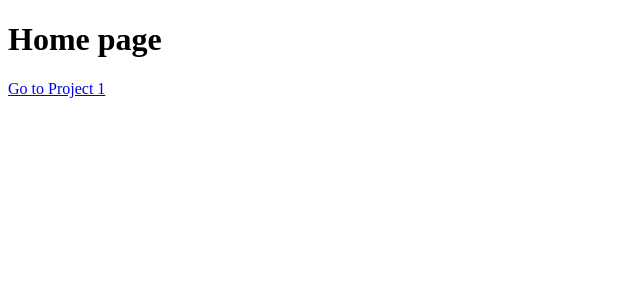
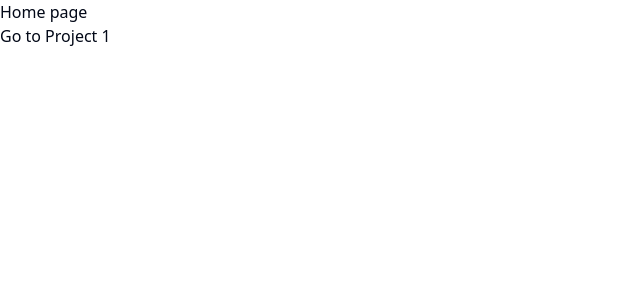
Before and after one commit to margOnline/project-manager, a Vue app: page / in a window 1280 px wide. Shown: the top 300 px of the page, without its empty margins (0-640 px from the left). Built offline with nearby package versions, Linux system fonts and the light colour scheme.

Commit message:
Configurations for shadcn and tailwindcss

```diff
--- /dev/null
+++ b/src/assets/index.css
@@ -0,0 +1,78 @@
+@tailwind base;
+@tailwind components;
+@tailwind utilities;
+
+@layer base {
+  :root {
+    --background: 0 0% 100%;
+    --foreground: 222.2 84% 4.9%;
+
+    --muted: 210 40% 96.1%;
+    --muted-foreground: 215.4 16.3% 46.9%;
+
+    --popover: 0 0% 100%;
+    --popover-foreground: 222.2 84% 4.9%;
+
+    --card: 0 0% 100%;
+    --card-foreground: 222.2 84% 4.9%;
+
+    --border: 214.3 31.8% 91.4%;
+    --input: 214.3 31.8% 91.4%;
+
+    --primary: 222.2 47.4% 11.2%;
+    --primary-foreground: 210 40% 98%;
+
+    --secondary: 210 40% 96.1%;
+    --secondary-foreground: 222.2 47.4% 11.2%;
+
+    --accent: 210 40% 96.1%;
+    --accent-foreground: 222.2 47.4% 11.2%;
+
+    --destructive: 0 84.2% 60.2%;
+    --destructive-foreground: 210 40% 98%;
+
+    --ring: 222.2 84% 4.9%;
+
+    --radius: 0.5rem;
+  }
+
+  .dark {
+    --background: 222.2 84% 4.9%;
+    --foreground: 210 40% 98%;
+
+    --muted: 217.2 32.6% 17.5%;
+    --muted-foreground: 215 20.2% 65.1%;
+
+    --popover: 222.2 84% 4.9%;
+    --popover-foreground: 210 40% 98%;
+
+    --card: 222.2 84% 4.9%;
+    --card-foreground: 210 40% 98%;
+
+    --border: 217.2 32.6% 17.5%;
+    --input: 217.2 32.6% 17.5%;
+
+    --primary: 210 40% 98%;
+    --primary-foreground: 222.2 47.4% 11.2%;
+
+    --secondary: 217.2 32.6% 17.5%;
+    --secondary-foreground: 210 40% 98%;
+
+    --accent: 217.2 32.6% 17.5%;
+    --accent-foreground: 210 40% 98%;
+
+    --destructive: 0 62.8% 30.6%;
+    --destructive-foreground: 210 40% 98%;
+
+    --ring: 212.7 26.8% 83.9%;
+  }
+}
+
+@layer base {
+  * {
+    @apply border-border;
+  }
+  body {
+    @apply bg-background text-foreground;
+  }
+}
--- /dev/null
+++ b/src/lib/utils.ts
@@ -0,0 +1,6 @@
+import { type ClassValue, clsx } from 'clsx'
+import { twMerge } from 'tailwind-merge'
+
+export function cn(...inputs: ClassValue[]) {
+  return twMerge(clsx(inputs))
+}
--- a/src/main.ts
+++ b/src/main.ts
@@ -1,3 +1,5 @@
+import './assets/index.css'
+
 import { createApp } from 'vue'
 import { createPinia } from 'pinia'
 
--- /dev/null
+++ b/tailwind.config.js
@@ -0,0 +1,93 @@
+const animate = require("tailwindcss-animate")
+
+/** @type {import('tailwindcss').Config} */
+module.exports = {
+  darkMode: ["class"],
+  safelist: ["dark"],
+  prefix: "",
+
+  content: [
+    './pages/**/*.{ts,tsx,vue}',
+    './components/**/*.{ts,tsx,vue}',
+    './app/**/*.{ts,tsx,vue}',
+    './src/**/*.{ts,tsx,vue}',
+	],
+
+  theme: {
+    container: {
+      center: true,
+      padding: "2rem",
+      screens: {
+        "2xl": "1400px",
+      },
+    },
+    extend: {
+      colors: {
+        border: "hsl(var(--border))",
+        input: "hsl(var(--input))",
+        ring: "hsl(var(--ring))",
+        background: "hsl(var(--background))",
+        foreground: "hsl(var(--foreground))",
+        primary: {
+          DEFAULT: "hsl(var(--primary))",
+          foreground: "hsl(var(--primary-foreground))",
+        },
+        secondary: {
+          DEFAULT: "hsl(var(--secondary))",
+          foreground: "hsl(var(--secondary-foreground))",
+        },
+        destructive: {
+          DEFAULT: "hsl(var(--destructive))",
+          foreground: "hsl(var(--destructive-foreground))",
+        },
+        muted: {
+          DEFAULT: "hsl(var(--muted))",
+          foreground: "hsl(var(--muted-foreground))",
+        },
+        accent: {
+          DEFAULT: "hsl(var(--accent))",
+          foreground: "hsl(var(--accent-foreground))",
+        },
+        popover: {
+          DEFAULT: "hsl(var(--popover))",
+          foreground: "hsl(var(--popover-foreground))",
+        },
+        card: {
+          DEFAULT: "hsl(var(--card))",
+          foreground: "hsl(var(--card-foreground))",
+        },
+      },
+      borderRadius: {
+      	xl: "calc(var(--radius) + 4px)",
+        lg: "var(--radius)",
+        md: "calc(var(--radius) - 2px)",
+        sm: "calc(var(--radius) - 4px)",
+      },
+      keyframes: {
+        "accordion-down": {
+          from: { height: 0 },
+          to: { height: "var(--radix-accordion-content-height)" },
+        },
+        "accordion-up": {
+          from: { height: "var(--radix-accordion-content-height)" },
+          to: { height: 0 },
+        },
+        "collapsible-down": {
+          from: { height: 0 },
+          to: { height: 'var(--radix-collapsible-content-height)' },
+        },
+        "collapsible-up": {
+          from: { height: 'var(--radix-collapsible-content-height)' },
+          to: { height: 0 },
+        },
+      },
+      animation: {
+        "accordion-down": "accordion-down 0.2s ease-out",
+        "accordion-up": "accordion-up 0.2s ease-out",
+        "collapsible-down": "collapsible-down 0.2s ease-in-out",
+        "collapsible-up": "collapsible-up 0.2s ease-in-out",
+      },
+    },
+  },
+  plugins: [animate],
+}
--- a/vite.config.ts
+++ b/vite.config.ts
@@ -1,5 +1,7 @@
 import { fileURLToPath, URL } from 'node:url'
 import VueRouter from 'unplugin-vue-router/vite'
+import tailwind from 'tailwindcss'
+import autoprefixer from 'autoprefixer'
 
 import { defineConfig } from 'vite'
 import vue from '@vitejs/plugin-vue'
@@ -7,6 +9,11 @@
 // https://vitejs.dev/config/
 export default defineConfig({
   plugins: [VueRouter(), vue()],
+  css: {
+    postcss: {
+      plugins: [tailwind(), autoprefixer()]
+    }
+  },
   resolve: {
     alias: {
       '@': fileURLToPath(new URL('./src', import.meta.url))
```
Also changed, not shown: package.json (+8 -0 lines), components.json (added), 1 other file (tests, documents, lock files or other folders).
